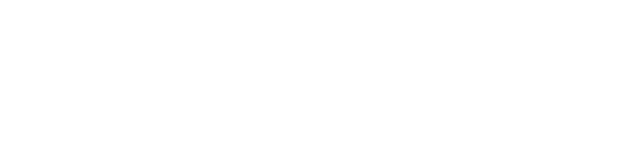
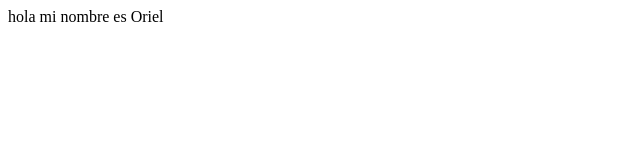
Before and after one commit to eh960119-hash/laboratorio2, a plain HTML site: page index.html in a window 1280 px wide. Shown: the whole page, without its empty margins (0-640 px from the left). Drawn offline with Linux system fonts and the light colour scheme.

Commit message:
Mi página para Lab2

```diff
--- a/index.html
+++ b/index.html
@@ -1,9 +1,8 @@
 <!DOCTYPE html>
 <html lang="en">
 <head>
-    <meta charset="UTF-8">
-    <meta name="viewport" content="width=device-width, initial-scale=1.0">
-    <title>Document</title>
+    <title>Oriel Hernadez</title>
+    hola  mi nombre es Oriel
 </head>
 <body>
 
```
